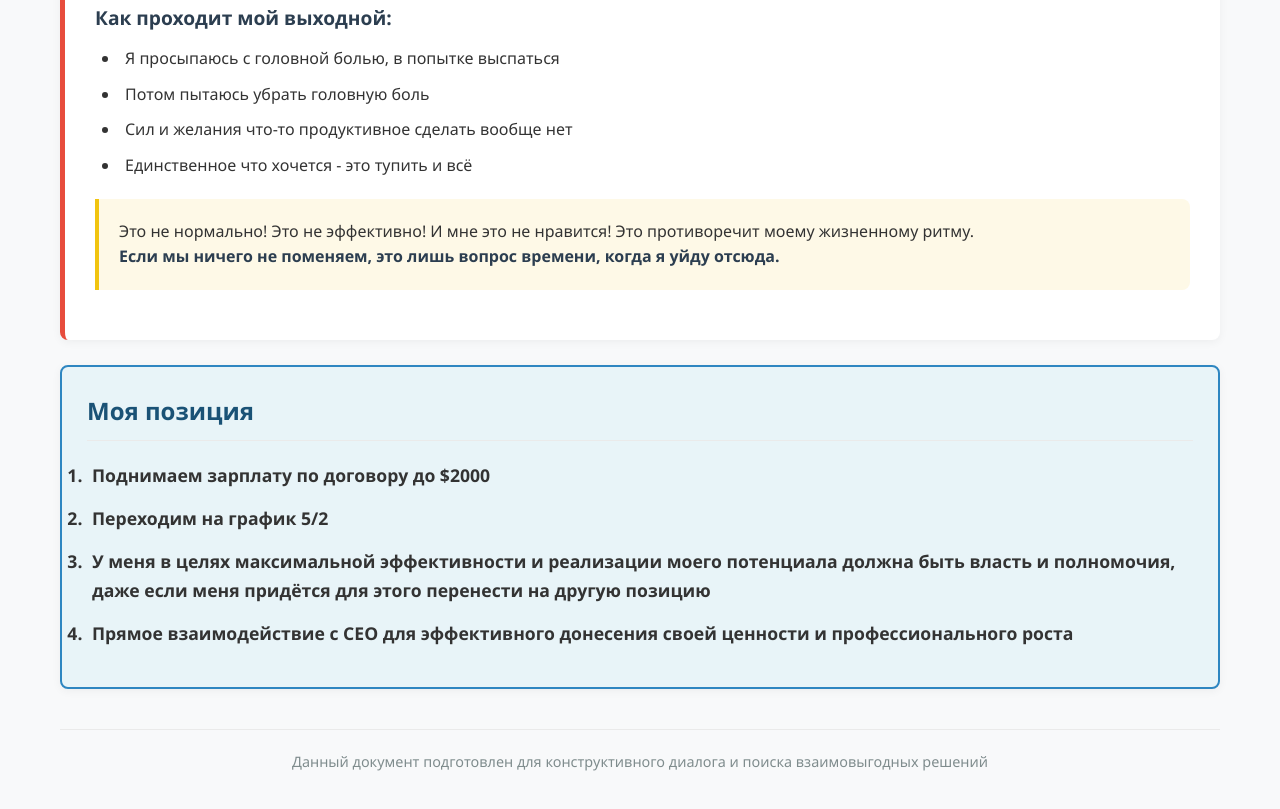
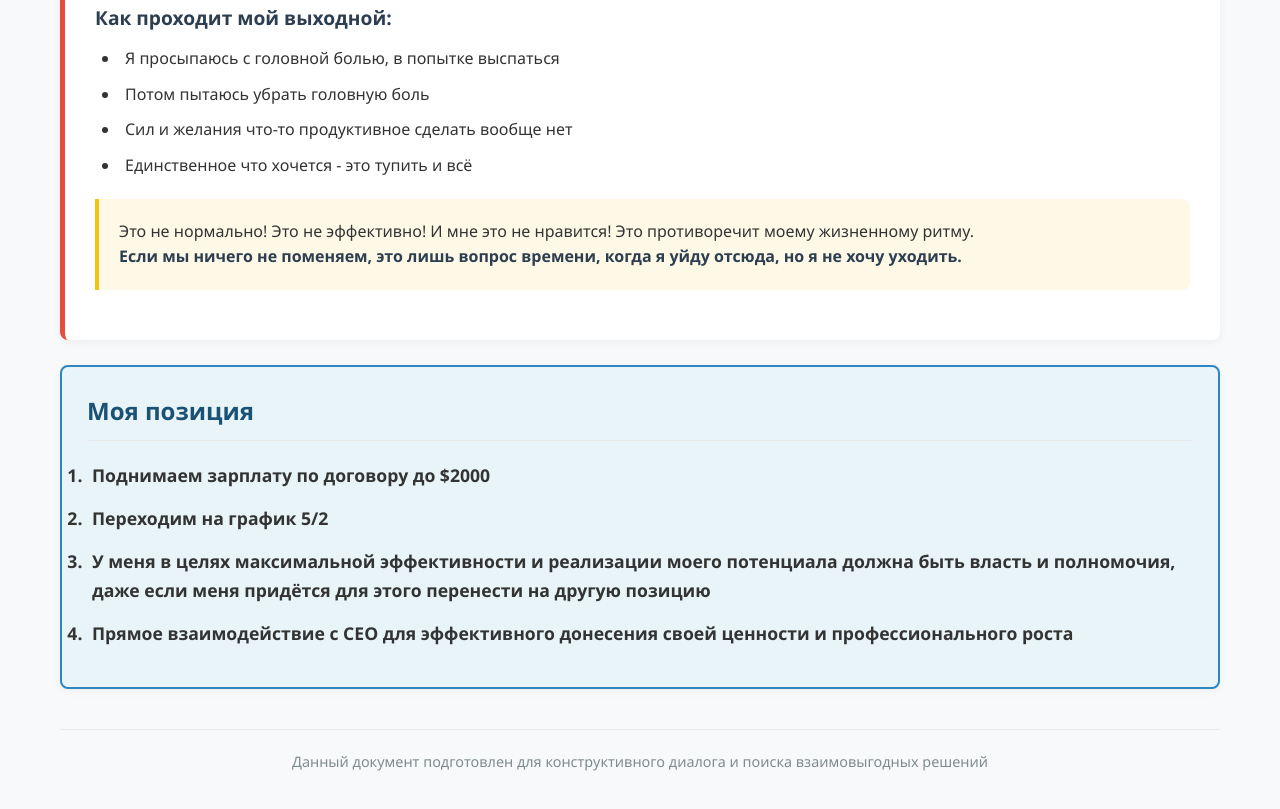
Before and after one commit to kayoooma/presentation_to_CEO, a plain HTML site: page index.html in a window 1280 px wide. Shown: the part 6514-7323 px from the top of the page. Drawn offline with Linux system fonts and the light colour scheme.

Commit message:
Update text in index.html for clarity

```diff
--- a/index.html
+++ b/index.html
@@ -404,7 +404,7 @@
 
         <div class="highlight">
             <p>Это не нормально! Это не эффективно! И мне это не нравится! Это противоречит моему жизненному ритму.</p>
-            <p class="strong">Если мы ничего не поменяем, это лишь вопрос времени, когда я уйду отсюда.</p>
+            <p class="strong">Если мы ничего не поменяем, это лишь вопрос времени, когда я уйду отсюда, но я не хочу уходить.</p>
         </div>
     </section>
 
```
